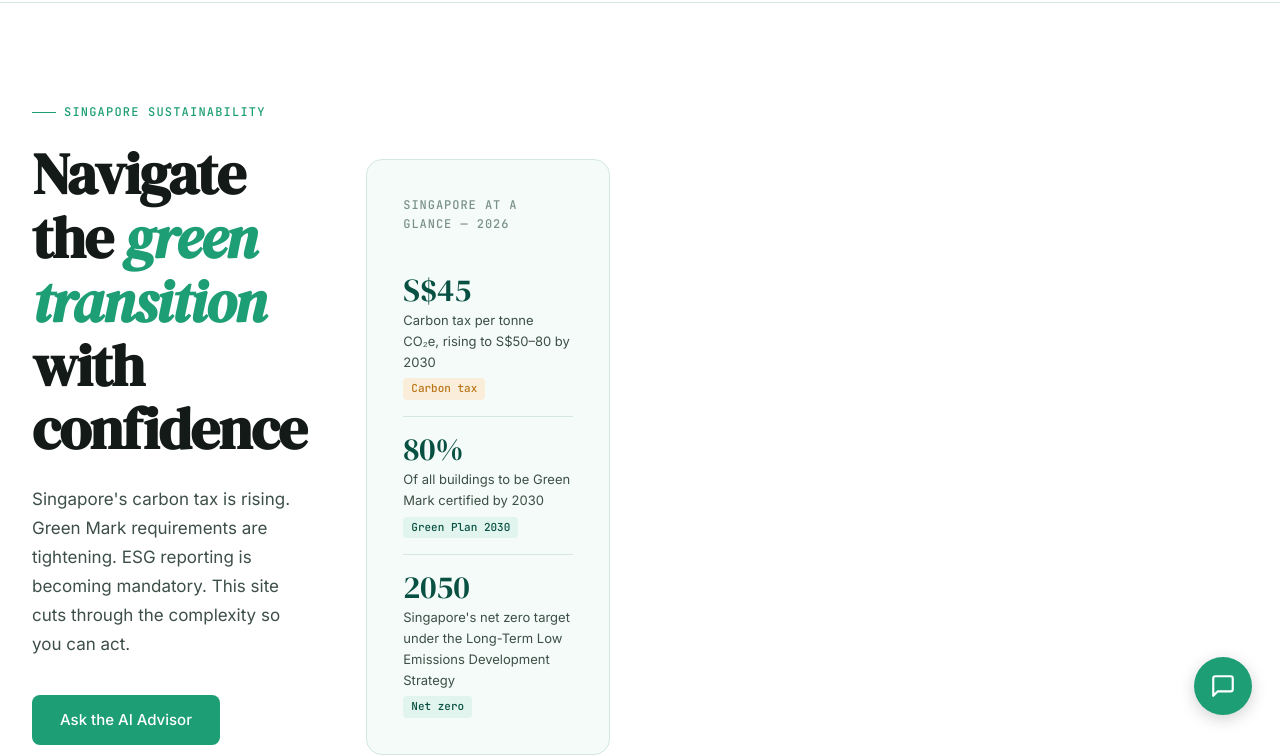
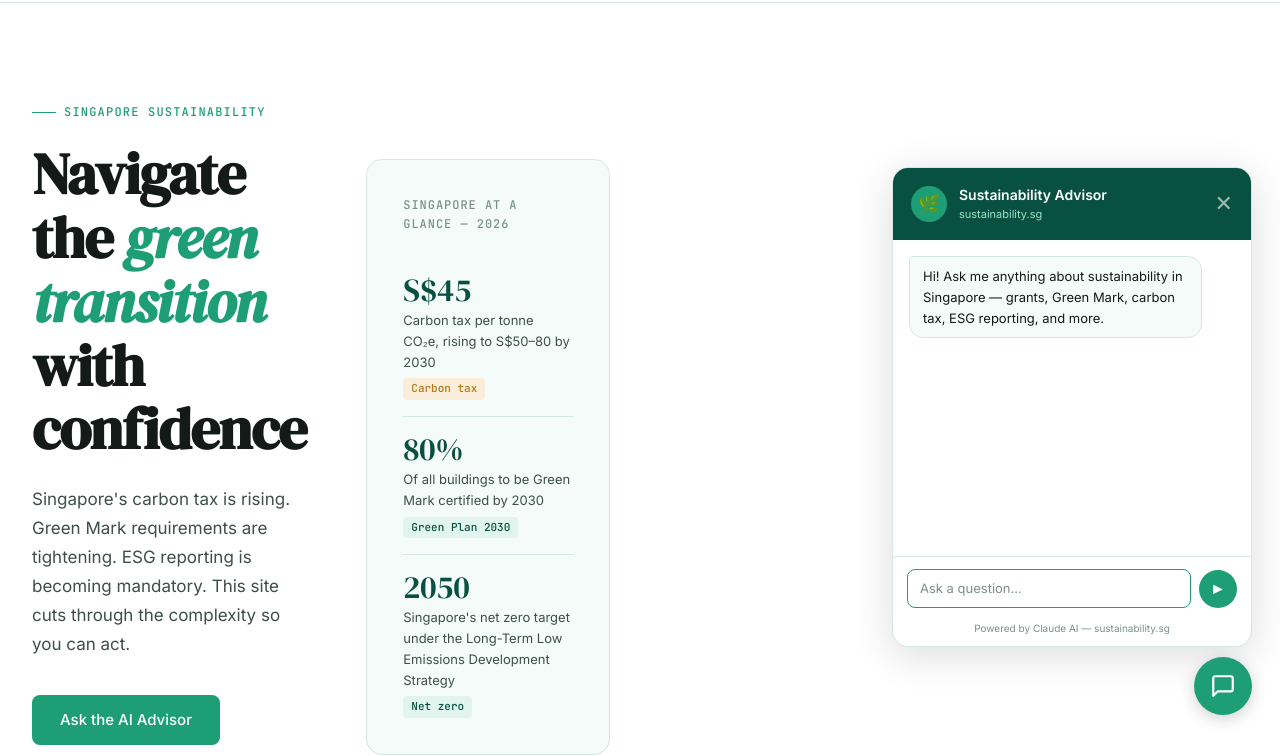
Before and after one commit to famouslogg/sustainability-sg, a website: page index.html in a window 1280 px wide. Shown: the part 57-813 px from the top of the page. Drawn offline with Linux system fonts and the light colour scheme.

Commit message:
Update index.html

```diff
--- a/index.html
+++ b/index.html
@@ -692,6 +692,17 @@ function cwToggle() {
   }
 }
 
+// Auto-open for first-time visitors only
+window.addEventListener('load', () => {
+  if (!localStorage.getItem('ssg_visited')) {
+    setTimeout(() => {
+      document.getElementById('cw-panel').classList.add('open');
+      setTimeout(() => document.getElementById('cw-input').focus(), 100);
+    }, 1800);
+    localStorage.setItem('ssg_visited', '1');
+  }
+});
+
 document.getElementById('cw-input').addEventListener('keydown', e => {
   if (e.key === 'Enter' && !e.shiftKey) { e.preventDefault(); cwSend(); }
 });
```
